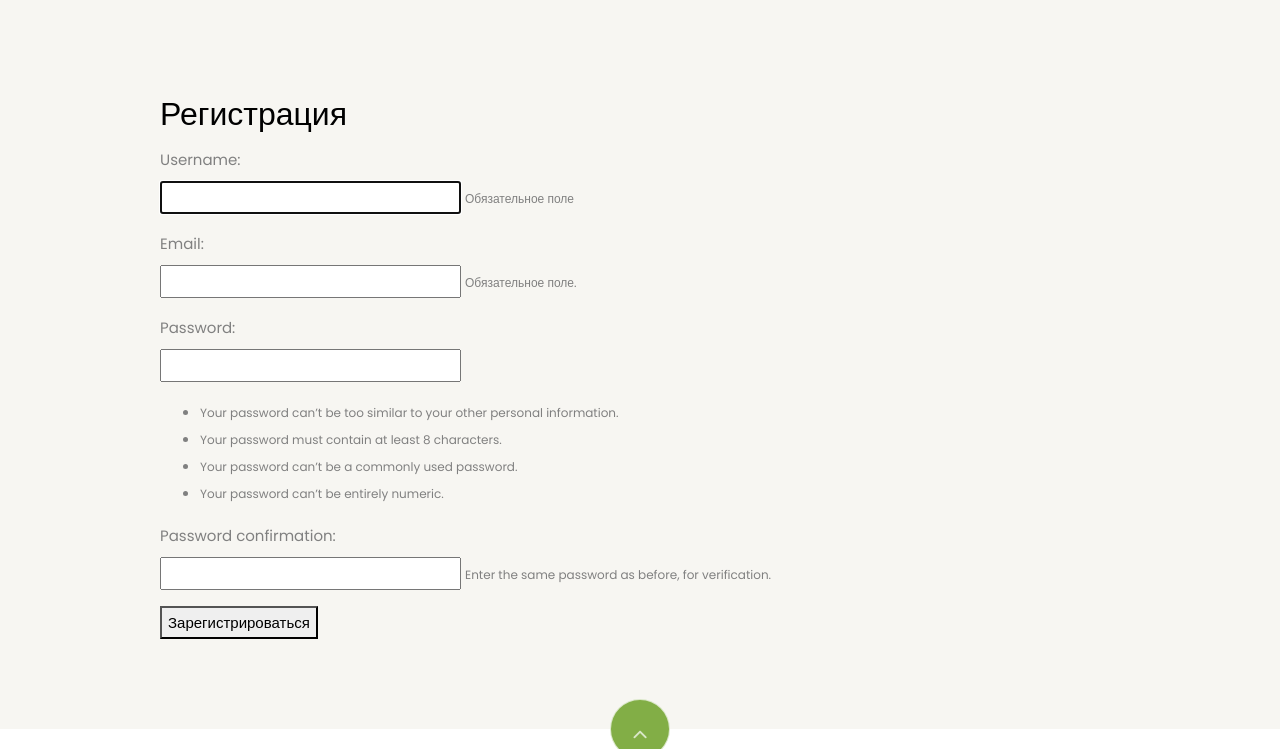
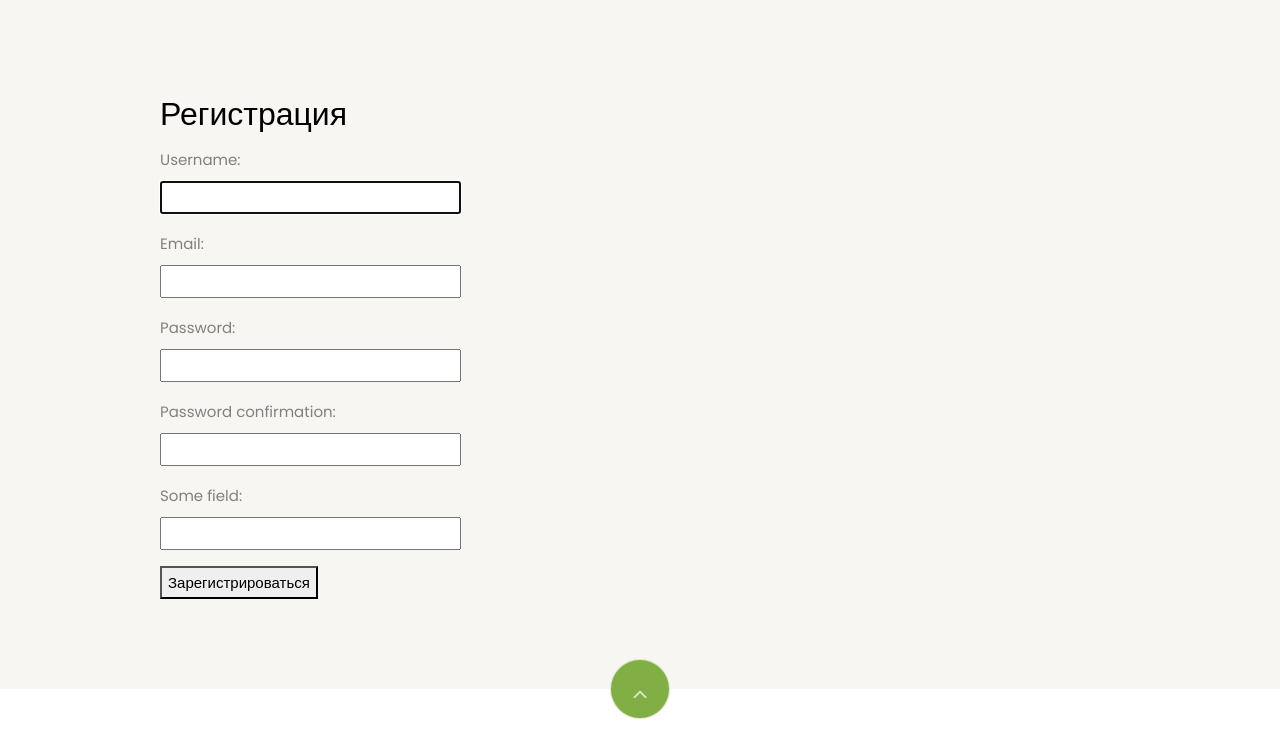
Before and after one commit to deceptikon/eshop_demo, a Django app: page /register in a window 1280 px wide. Shown: the part 96-845 px from the top of the page. Run offline with Django 3.2, Linux system fonts and the light colour scheme; some libraries are stand-ins or nearby versions; some web fonts are replaced.

Commit message:
advanced form usage

```diff
--- a/proj/eshop/forms.py
+++ b/proj/eshop/forms.py
@@ -14,7 +14,29 @@ class LoginForm(forms.Form):
 class RegisterForm(UserCreationForm):
     username = forms.CharField(max_length=254, help_text='Обязательное поле')
     email = forms.EmailField(max_length=254, help_text='Обязательное поле.')
+    some_field = forms.CharField(max_length=254, help_text='Кастомное поле-полюшко')
+
+    def clean_email(self):
+        email = self.cleaned_data['email']
+        if email == 'a@a.aa':
+            raise forms.ValidationError('Эта почта запрещена частным законом')
+        return email
+
+    def clean(self):
+        cleaned_data = super(RegisterForm, self).clean()
+        some_field = cleaned_data.get("some_field")
+        email = cleaned_data.get("email")
+
+        if email == 'a@a.aa':
+            raise forms.ValidationError('Эта почта запрещена общим законом')
+
+        if some_field and int(some_field) < 100:
+            raise forms.ValidationError(
+                "Some field is smaller than 100"
+            )
 
     class Meta:
         model = User
         fields = ('username', 'email', 'password1', 'password2', )
+        labels = { 'username': 'Ваш логин', }
+        help_texts = { 'username': 'Ваш неповторимый логин' }
--- a/proj/eshop/templates/register.html
+++ b/proj/eshop/templates/register.html
@@ -5,11 +5,17 @@
   <h2>Регистрация</h2>
   <form method="post">
     {% csrf_token %}
+<!--      {{ form }}-->
+    {% for field, errors in form.errors.items %}
+      {% for error in errors %}
+        <p style="color: red">{{ error }}</p>
+      {% endfor %}
+    {% endfor %}
     {% for field in form %}
     <p>
       {{ field.label_tag }}<br>
       {{ field }}
-      {% if field.help_text %}
+      {% if form_submitted and field.help_text %}
       <small style="color: grey">{{ field.help_text }}</small>
       {% endif %}
       {% for error in field.errors %}
--- a/proj/eshop/views.py
+++ b/proj/eshop/views.py
@@ -101,8 +101,10 @@ class CatsView(MasterView):
         return render(request, 'cats.html', context)
 
 def register(request):
+    form_submitted = False
     if request.method == 'POST':
         form = RegisterForm(request.POST)
+        form_submitted = True
         if form.is_valid():
             user = form.save(commit=False)
             user.is_active = True
@@ -111,7 +113,7 @@ def register(request):
             return redirect('products_category_all')
     else:
         form = RegisterForm()
-    return render(request, 'register.html', {'form': form})
+    return render(request, 'register.html', {'form': form, 'form_submitted': form_submitted })
 
 def log_out(request):
     logout(request)
```
